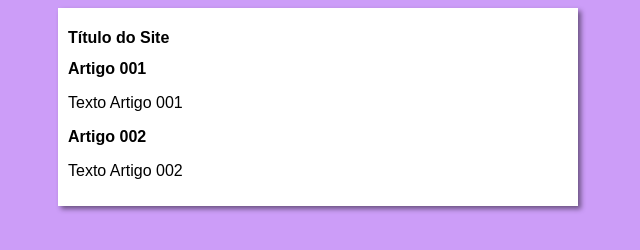
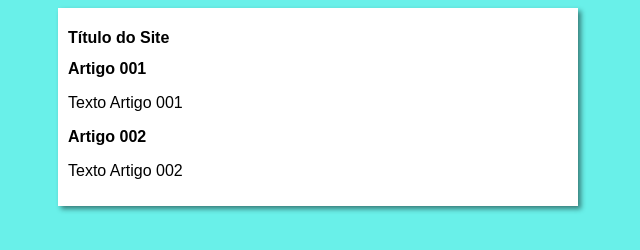
Before and after one commit to CarlosHGAlmeida/projeto-site, a plain HTML site: page index.html in a window 1280 px wide. Shown: the whole page, without its empty margins (322-962 px from the left). Drawn offline with Linux system fonts and the light colour scheme.

Commit message:
Update style.css

```diff
--- a/estilos/style.css
+++ b/estilos/style.css
@@ -4,7 +4,7 @@
 }
 
 body {
-    background-color: rgb(204, 157, 248);
+    background-color: rgb(105, 240, 233);
 }
 
 main {
```
